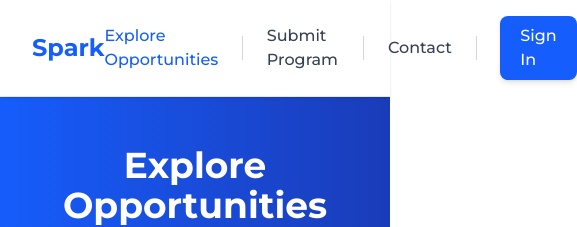
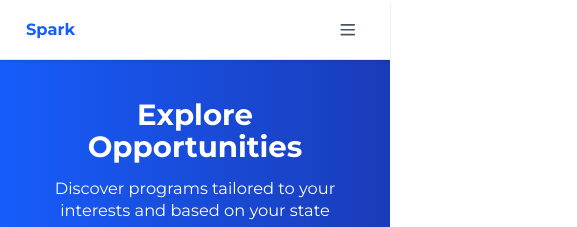
Before and after one commit to tanjorean/spark, a Next.js app: page /opportunities in a window 390 px wide. Shown: the top 227 px of the page, 577 px wide, since content can reach past the window. Built offline with nearby package versions, Linux system fonts and the light colour scheme; no server answers.

Commit message:
Added mobile hamburger menu and responsive scaling

```diff
--- a/app/components/Navbar.js
+++ b/app/components/Navbar.js
@@ -9,6 +9,7 @@
 export default function Navbar() {
   const [user, setUser] = useState(null)
   const [isLogoutOpen, setIsLogoutOpen] = useState(false)
+  const [isMobileMenuOpen, setIsMobileMenuOpen] = useState(false)
 
   useEffect(() => {
     const unsubscribe = onAuthStateChanged(auth, (currentUser) => {
@@ -21,6 +22,7 @@
     try {
       await signOut(auth)
       setIsLogoutOpen(false)
+      setIsMobileMenuOpen(false)
     } catch (error) {
       alert("Error logging out")
     }
@@ -28,12 +30,15 @@
 
   return (
     <>
-      <nav className="sticky top-0 z-50 bg-white/95 backdrop-blur-sm border-b border-gray-200 px-8 py-4 shadow-sm">
+      <nav className="sticky top-0 z-50 bg-white/95 backdrop-blur-sm border-b border-gray-200 px-4 md:px-8 py-4 shadow-sm">
         <div className="max-w-7xl mx-auto flex justify-between items-center">
-          <Link href="/" className="text-2xl font-bold text-blue-600 hover:text-blue-700 transition">
+          {/* Logo */}
+          <Link href="/" className="text-xl md:text-2xl font-bold text-blue-600 hover:text-blue-700 transition">
             Spark
           </Link>
-          <div className="flex gap-6 items-center">
+
+          {/* Desktop Navigation */}
+          <div className="hidden lg:flex gap-6 items-center">
             <Link href="/opportunities" className="text-blue-600 hover:text-blue-700 transition font-medium">
               Explore Opportunities
             </Link>
@@ -59,10 +64,10 @@
 
             {user ? (
               <div className="flex gap-4 items-center">
-                <span className="text-gray-700 font-medium">{user.email.split('@')[0]}</span>
+                <span className="text-gray-700 font-medium text-sm">{user.email.split('@')[0]}</span>
                 <button
                   onClick={() => setIsLogoutOpen(true)}
-                  className="bg-red-500 text-white px-5 py-2 rounded-lg hover:bg-red-600 transition-all font-medium"
+                  className="bg-red-500 text-white px-4 py-2 rounded-lg hover:bg-red-600 transition-all font-medium text-sm"
                 >
                   Log Out
                 </button>
@@ -70,19 +75,103 @@
             ) : (
               <Link
                 href="/"
-                className="bg-blue-600 text-white px-5 py-2 rounded-lg hover:bg-blue-700 transition-all font-medium shadow-md hover:shadow-lg"
+                className="bg-blue-600 text-white px-4 py-2 rounded-lg hover:bg-blue-700 transition-all font-medium shadow-md hover:shadow-lg text-sm"
               >
                 Sign In
               </Link>
             )}
           </div>
+
+          {/* Mobile Menu Button & Notification Bell */}
+          <div className="flex items-center gap-4 lg:hidden">
+            <NotificationBell user={user} />
+            <button
+              onClick={() => setIsMobileMenuOpen(!isMobileMenuOpen)}
+              className="p-2 text-gray-600 hover:text-blue-600 transition"
+            >
+              {isMobileMenuOpen ? (
+                <svg className="w-6 h-6" fill="none" stroke="currentColor" viewBox="0 0 24 24">
+                  <path strokeLinecap="round" strokeLinejoin="round" strokeWidth={2} d="M6 18L18 6M6 6l12 12" />
+                </svg>
+              ) : (
+                <svg className="w-6 h-6" fill="none" stroke="currentColor" viewBox="0 0 24 24">
+                  <path strokeLinecap="round" strokeLinejoin="round" strokeWidth={2} d="M4 6h16M4 12h16M4 18h16" />
+                </svg>
+              )}
+            </button>
+          </div>
         </div>
+
+        {/* Mobile Menu */}
+        {isMobileMenuOpen && (
+          <div className="lg:hidden mt-4 pb-4 border-t border-gray-200 pt-4">
+            <div className="flex flex-col space-y-3">
+              <Link
+                href="/opportunities"
+                onClick={() => setIsMobileMenuOpen(false)}
+                className="text-blue-600 hover:text-blue-700 font-medium py-2"
+              >
+                Explore Opportunities
+              </Link>
+              {user && (
+                <Link
+                  href="/bookmarks"
+                  onClick={() => setIsMobileMenuOpen(false)}
+                  className="text-gray-700 hover:text-blue-600 font-medium py-2"
+                >
+                  My Bookmarks
+                </Link>
+              )}
+              <Link
+                href="/submit"
+                onClick={() => setIsMobileMenuOpen(false)}
+                className="text-gray-700 hover:text-blue-600 font-medium py-2"
+              >
+                Submit Program
+              </Link>
+              <Link
+                href="/contact"
+                onClick={() => setIsMobileMenuOpen(false)}
+                className="text-gray-700 hover:text-blue-600 font-medium py-2"
+              >
+                Contact
+              </Link>
+
+              <div className="border-t border-gray-200 pt-3">
+                {user ? (
+                  <>
+                    <div className="text-gray-700 font-medium mb-3 text-sm">
+                      Signed in as {user.email.split('@')[0]}
+                    </div>
+                    <button
+                      onClick={() => {
+                        setIsLogoutOpen(true)
+                        setIsMobileMenuOpen(false)
+                      }}
+                      className="w-full bg-red-500 text-white px-4 py-2 rounded-lg hover:bg-red-600 transition-all font-medium"
+                    >
+                      Log Out
+                    </button>
+                  </>
+                ) : (
+                  <Link
+                    href="/"
+                    onClick={() => setIsMobileMenuOpen(false)}
+                    className="block w-full text-center bg-blue-600 text-white px-4 py-2 rounded-lg hover:bg-blue-700 transition-all font-medium"
+                  >
+                    Sign In
+                  </Link>
+                )}
+              </div>
+            </div>
+          </div>
+        )}
       </nav>
 
       {/* Logout Confirmation Popup */}
       {isLogoutOpen && (
         <div className="fixed inset-0 bg-black/60 backdrop-blur-sm flex items-center justify-center z-50 p-4">
-          <div className="bg-white rounded-2xl p-8 max-w-md w-full mx-4 shadow-2xl transform transition-all">
+          <div className="bg-white rounded-2xl p-6 md:p-8 max-w-md w-full mx-4 shadow-2xl transform transition-all">
             <div className="text-center">
               <div className="w-16 h-16 bg-red-100 rounded-full flex items-center justify-center mx-auto mb-4">
                 <svg className="w-8 h-8 text-red-600" fill="none" stroke="currentColor" viewBox="0 0 24 24">
@@ -90,21 +179,21 @@
                 </svg>
               </div>
 
-              <h2 className="text-2xl font-bold text-gray-900 mb-2">Log Out?</h2>
-              <p className="text-gray-600 mb-6">
+              <h2 className="text-xl md:text-2xl font-bold text-gray-900 mb-2">Log Out?</h2>
+              <p className="text-gray-600 mb-6 text-sm md:text-base">
                 Are you sure you want to log out? You'll need to sign in again to access your bookmarks.
               </p>
 
               <div className="flex gap-3">
                 <button
                   onClick={() => setIsLogoutOpen(false)}
-                  className="flex-1 px-6 py-3 border-2 border-gray-300 text-gray-700 rounded-xl font-semibold hover:bg-gray-50 transition-all"
+                  className="flex-1 px-4 md:px-6 py-2 md:py-3 border-2 border-gray-300 text-gray-700 rounded-xl font-semibold hover:bg-gray-50 transition-all text-sm md:text-base"
                 >
                   Cancel
                 </button>
                 <button
                   onClick={handleLogout}
-                  className="flex-1 px-6 py-3 bg-red-500 text-white rounded-xl font-semibold hover:bg-red-600 transition-all"
+                  className="flex-1 px-4 md:px-6 py-2 md:py-3 bg-red-500 text-white rounded-xl font-semibold hover:bg-red-600 transition-all text-sm md:text-base"
                 >
                   Yes, Log Out
                 </button>
--- a/app/globals.css
+++ b/app/globals.css
@@ -38,3 +38,21 @@
 .animate-slide-in {
   animation: slide-in 0.3s ease-out;
 }
+/* Mobile Responsive Scaling */
+@media (max-width: 768px) {
+  html {
+    font-size: 14px;
+  }
+
+  /* Better spacing on mobile */
+  .max-w-7xl {
+    padding-left: 1rem;
+    padding-right: 1rem;
+  }
+}
+
+@media (max-width: 480px) {
+  html {
+    font-size: 13px;
+  }
+}
```
